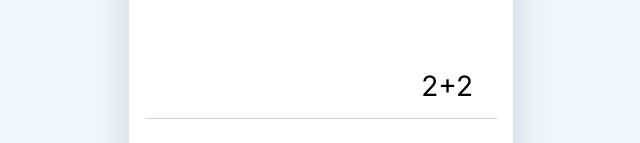
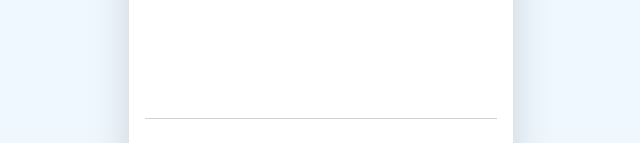
Before and after one commit to jeffersonAraujo2012/calc, a Next.js app: page /calc in a window 1280 px wide. Shown: the part 217-360 px from the top of the page, without its empty margins (319-959 px from the left). Built offline with nearby package versions, Linux system fonts and the light colour scheme.

Commit message:
Using express from CalcContext

```diff
--- a/src/components/Display/index.tsx
+++ b/src/components/Display/index.tsx
@@ -1,13 +1,14 @@
-import s from './styles.module.scss';
+"use client"
 
-interface IDisplay {
-  expression: string;
-}
+import { useContext } from "react";
+import s from "./styles.module.scss";
+import { CalcContext } from "@/contexts/CalcContext";
 
-export default function Display({expression}: IDisplay) {
+export default function Display() {
+  const { expression } = useContext(CalcContext);
   return (
     <div className={s.displayContainer}>
       <p>{expression}</p>
     </div>
-  )
+  );
 }
```
